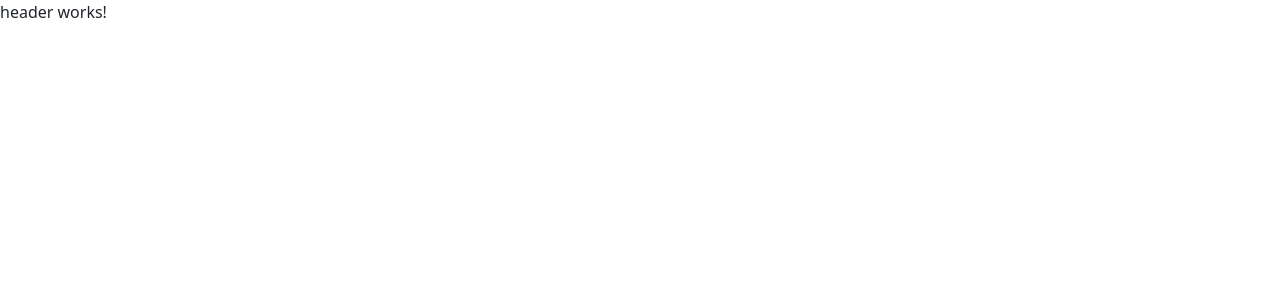
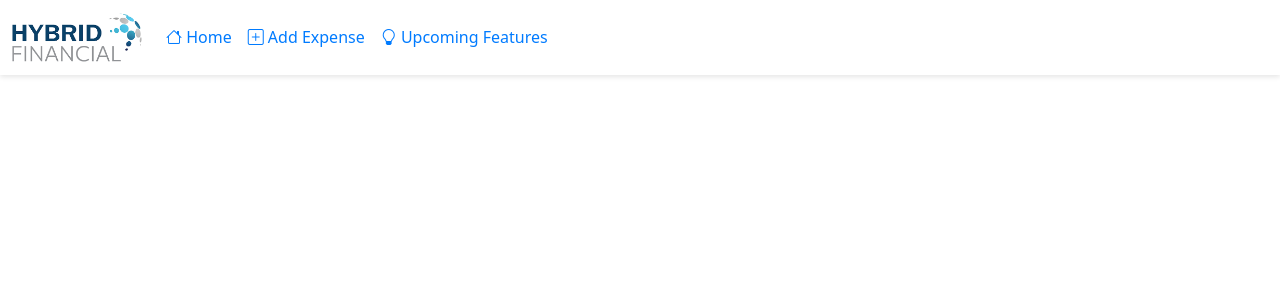
Before and after one commit to ppatadiya/expense-tracker, an Angular app: page / in a window 1280 px wide. Shown: the top 300 px of the page. Built offline with nearby package versions, Linux system fonts and the light colour scheme.

Commit message:
Add Header component

```diff
--- a/angular.json
+++ b/angular.json
@@ -28,9 +28,12 @@
             ],
             "styles": [
               "./node_modules/bootstrap/dist/css/bootstrap.min.css",
+              "./node_modules/bootstrap-icons/font/bootstrap-icons.css",
               "src/styles.css"
             ],
-            "scripts": [],
+            "scripts": [
+              "./node_modules/bootstrap/dist/js/bootstrap.bundle.min.js"
+            ],
             "server": "src/main.server.ts",
             "prerender": true,
             "ssr": {
@@ -92,9 +95,12 @@
             ],
             "styles": [
               "./node_modules/bootstrap/dist/css/bootstrap.min.css",
+              "./node_modules/bootstrap-icons/font/bootstrap-icons.css",
               "src/styles.css"
             ],
-            "scripts": []
+            "scripts": [
+              "./node_modules/bootstrap/dist/js/bootstrap.bundle.min.js"
+            ]
           }
         }
       }
--- a/package.json
+++ b/package.json
@@ -22,6 +22,7 @@
     "@angular/router": "^18.0.0",
     "@angular/ssr": "^18.0.5",
     "bootstrap": "^5.3.3",
+    "bootstrap-icons": "^1.11.3",
     "express": "^4.18.2",
     "rxjs": "~7.8.0",
     "tslib": "^2.3.0",
--- a/src/app/header/header.component.css
+++ b/src/app/header/header.component.css
@@ -0,0 +1,22 @@
+.navbar {
+    background-color: white; /* Adjust the background color */
+    box-shadow: 0 2px 5px rgba(0, 0, 0, 0.1); /* Add shadow for depth */
+
+}
+.navbar-brand {
+    display: flex;
+    align-items: center; /* Center logo vertically */
+
+
+}
+.navbar-brand img {
+    width: 130px; /* Adjust logo size */
+    height: auto;
+
+}
+.nav-link {
+    color: #007BFF; /* Bootstrap primary color */
+}
+.nav-link:hover {
+    text-decoration: underline; /* Underline on hover for better UX */
+}
--- a/src/app/header/header.component.html
+++ b/src/app/header/header.component.html
@@ -1 +1,25 @@
-<p>header works!</p>
+<nav class="navbar navbar-expand-lg navbar-light">
+    <div class="container-fluid">
+        <a class="navbar-brand" href="#">
+            <img src="new-reworked-logo.webp" alt="Logo"> <!-- Replace with your logo URL -->
+
+        </a>
+        <button class="navbar-toggler" type="button" data-bs-toggle="collapse" data-bs-target="#navbarNavDropdown"
+            aria-controls="navbarNavDropdown" aria-expanded="false" aria-label="Toggle navigation">
+            <span class="navbar-toggler-icon"></span>
+        </button>
+        <div class="collapse navbar-collapse" id="navbarNavDropdown">
+            <ul class="navbar-nav me-auto mb-2 mb-lg-0">
+                <li class="nav-item">
+                    <a class="nav-link" href="#"> <i class="bi bi-house"></i> Home </a>
+                </li>
+                <li class="nav-item">
+                    <a class="nav-link" href="#"> <i class="bi bi-plus-square"></i> Add Expense </a>
+                </li>
+                <li class="nav-item">
+                    <a class="nav-link" href="#"> <i class="bi bi-lightbulb"></i> Upcoming Features </a>
+                </li>
+            </ul>
+        </div>
+    </div>
+</nav>
```
Also changed, not shown: public/new-reworked-logo.webp (added), 1 other file (tests, documents, lock files or other folders).
